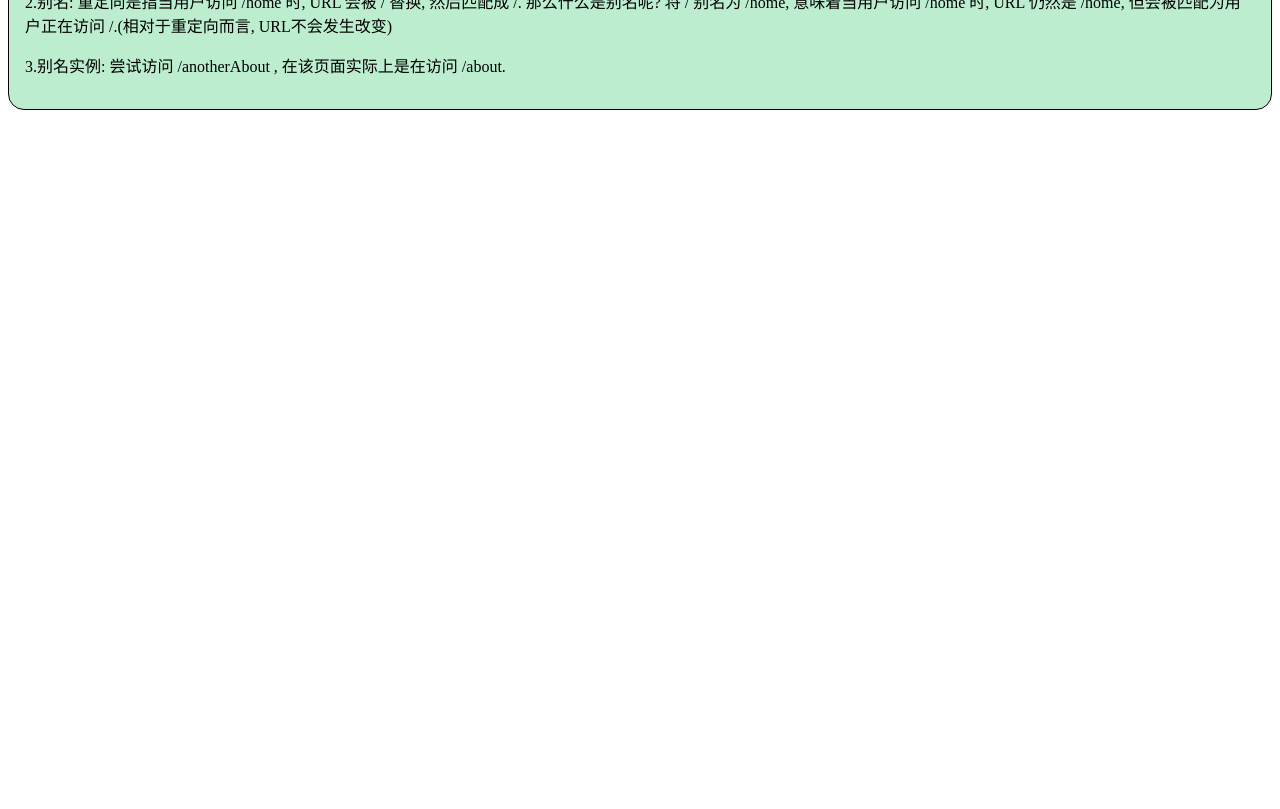
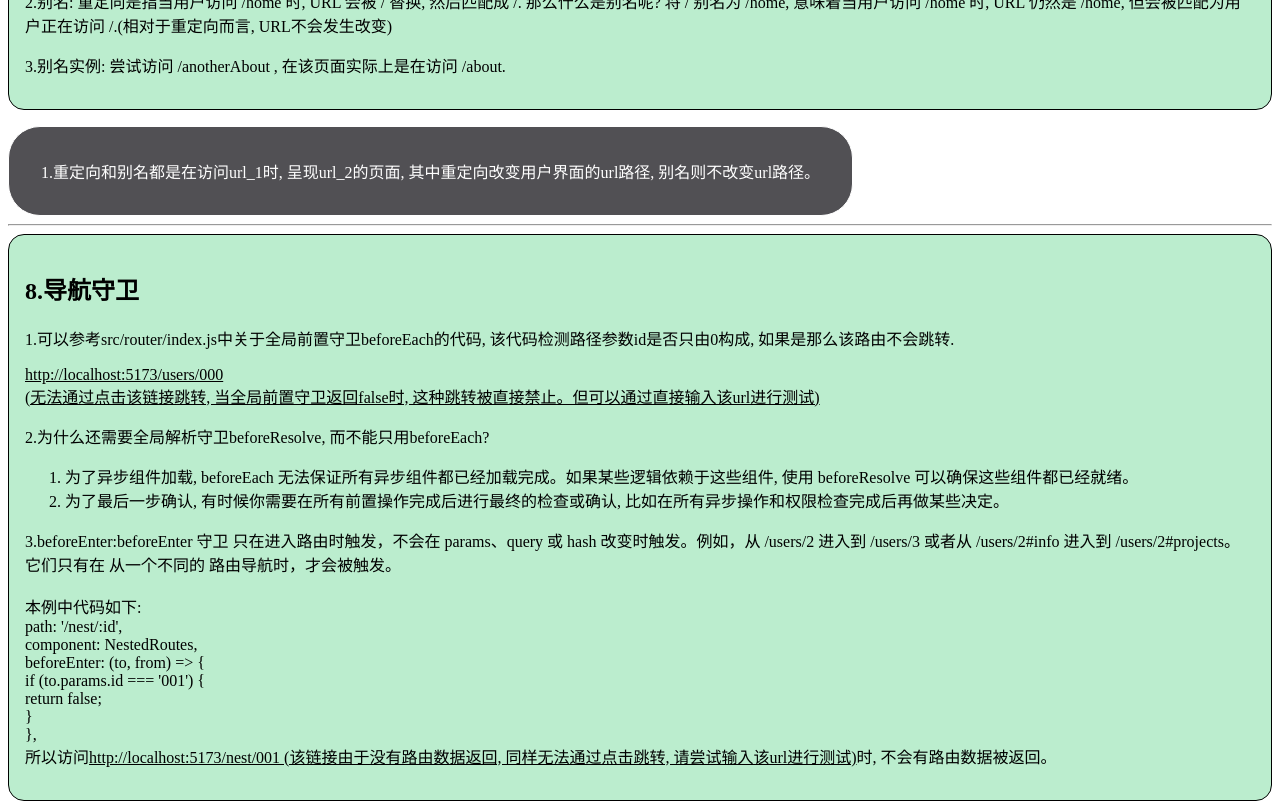
Before and after one commit to yl907/learning-vue, a Vue app in the folder 3_vue-router/: page / in a window 1280 px wide. Shown: the part 3280-4089 px from the top of the page. Before the commit the page ends 3398 px from the top, so only its background shows below. Built offline with nearby package versions, Linux system fonts and the light colour scheme.

Commit message:
add Navigation-Guard part of 3_vue-router

```diff
--- a/3_vue-router/src/App.vue
+++ b/3_vue-router/src/App.vue
@@ -163,6 +163,37 @@
   将 / 别名为 /home, 意味着当用户访问 /home 时, URL 仍然是 /home, 但会被匹配为用户正在访问 /.(相对于重定向而言, URL不会发生改变)</p>
     <p>3.别名实例: 尝试访问 /anotherAbout , 在该页面实际上是在访问 /about. </p>
   </div>
+  <div class="summary">
+    <p>1.重定向和别名都是在访问url_1时, 呈现url_2的页面, 其中重定向改变用户界面的url路径, 别名则不改变url路径。</p>
+  </div>
+  <hr />
+  <!-- 8.导航守卫 -->
+  <div class="box">
+    <h2>8.导航守卫</h2>
+    <p>1.可以参考src/router/index.js中关于全局前置守卫beforeEach的代码, 该代码检测路径参数id是否只由0构成, 如果是那么该路由不会跳转.</p>
+    <p><router-link to="/users/000">http://localhost:5173/users/000 <br />
+      (无法通过点击该链接跳转, 当全局前置守卫返回false时, 这种跳转被直接禁止。但可以通过直接输入该url进行测试)</router-link></p>
+    <p>2.为什么还需要全局解析守卫beforeResolve, 而不能只用beforeEach? </p>
+    <ol>
+      <li>为了异步组件加载, beforeEach 无法保证所有异步组件都已经加载完成。如果某些逻辑依赖于这些组件, 使用 beforeResolve 可以确保这些组件都已经就绪。</li>
+      <li>为了最后一步确认, 有时候你需要在所有前置操作完成后进行最终的检查或确认, 比如在所有异步操作和权限检查完成后再做某些决定。</li>
+    </ol>
+    <p>
+      3.beforeEnter:beforeEnter 守卫 只在进入路由时触发，不会在 params、query 或 hash 改变时触发。例如，从 /users/2 进入到 /users/3 或者从 /users/2#info 进入到 /users/2#projects。它们只有在 从一个不同的 路由导航时，才会被触发。<br />
+      <br />
+      本例中代码如下: <br />
+      path: '/nest/:id', <br />
+      component: NestedRoutes, <br />
+      beforeEnter: (to, from) => { <br />
+        if (to.params.id === '001') { <br />
+          return false; <br />
+        } <br />
+      },  <br />
+      所以访问<router-link to="/nest/001">http://localhost:5173/nest/001 (该链接由于没有路由数据返回, 同样无法通过点击跳转, 请尝试输入该url进行测试)</router-link>时, 不会有路由数据被返回。
+    </p>
+
+
+  </div>
 
 
 </template>
--- a/3_vue-router/src/main.js
+++ b/3_vue-router/src/main.js
@@ -2,9 +2,14 @@ import { createApp } from 'vue'
 import App from './App.vue'
 import router from './router'
 
-createApp(App).
-  use(router).
-  mount('#app')
+const app = createApp(App)
+// app.provide('global', 'hello injections')
+app.use(router)
+app.mount('#app')
+
+// createApp(App).
+//   use(router).
+//   mount('#app')
 
 // ----------------------------
 // import './assets/main.css'
--- a/3_vue-router/src/router/index.js
+++ b/3_vue-router/src/router/index.js
@@ -24,6 +24,7 @@ const routes = [
   {
     path: '/about',
     component: AboutView,
+    // 别名
     alias: '/anotherAbout'
   },
   {
@@ -31,7 +32,9 @@ const routes = [
     path: '/eggs/:eggType',
     component: () => Eggs
   },
-
+// **************
+// ESSENTIAL PART
+// **************
   // 1.动态路由匹配  1.Dynamic Route Matching
   {
     path: '/users/:id',
@@ -50,6 +53,12 @@ const routes = [
   {
     path: '/nest/:id',
     component: NestedRoutes,
+    // 8.5.路由独享的守卫beforeEnter
+    beforeEnter: (to, from) => {
+      if (to.params.id === '001') {
+        return false;
+      }
+    },
     children: [
       {
         // 3.1.匹配/nest/:id/profile
@@ -92,6 +101,9 @@ const routes = [
   },
   // 7.1别名部分写在/about路由规则中
 
+  //
+
+
   // -1.404 Not Found(put this one at last, so it will match everything not match yet)
   {
     path: '/:pathMatch(.*)',
@@ -105,4 +117,53 @@ const router = createRouter({
   routes: routes
 })
 
+// *************
+// ADVANCED PART
+// *************
+  // 8.导航守卫
+  // 8.1.全局前置守卫
+  router.beforeEach((to, from) => {
+    if (to.params.id) {
+      if (isOnlyZero(to.params.id)) {
+        return false;
+      } else {
+        return true;
+      }
+    } else {
+      return true;
+    }
+
+  });
+
+  function isOnlyZero(s) {
+    for (let i = 0; i < s.length; i++) {
+      if (s[i] !== '0') {
+        return false;
+      } else {
+        return true;
+      }
+    }
+    return false;
+  }
+  // 8.2.全局解析守卫
+  router.beforeResolve((to, from) => {
+    console.log('finish loading');
+  });
+  // 8.3.全局后置守卫
+  router.afterEach((to, from) => {
+    console.log('after each');
+  });
+  // 8.4.在导航守卫内使用 inject() 方法
+  // main.js
+  // const app = createApp(App)
+  // app.provide('global', 'hello injections')
+
+  // 下方代码应当放到一个vue文件的script setup中才能生效, 所以此处将下方代码注释掉了。
+  // router.beforeEach((to, from) => {
+  //   const global = inject('global') // 'hello injections'
+  //   if (to.params.id === '111') {
+  //     console.log(global);
+  //   }
+  // });
+
 export default router
```
Also changed, not shown: 2 other files (tests, documents, lock files or other folders).
